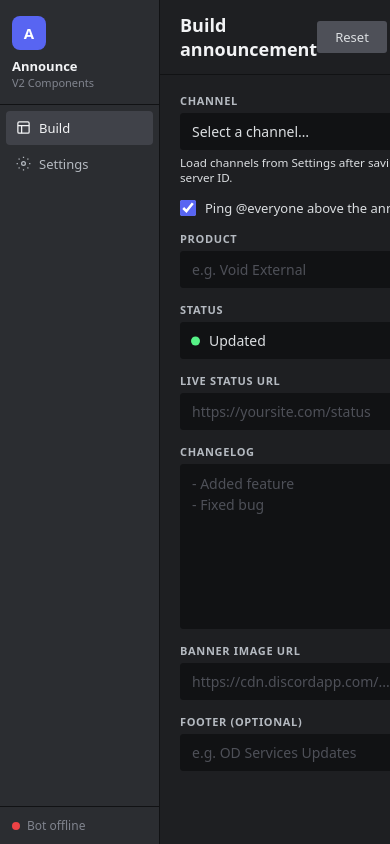
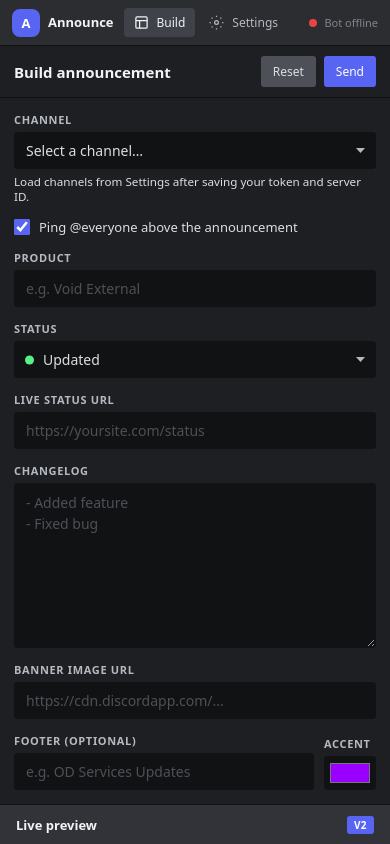
Before and after one commit to bolaman-xyz/discord-announcement-bot, a website: page public/index.html in a window 390 px wide. Drawn offline with Linux system fonts and the light colour scheme; no server answers.

Commit message:
feat: mobile responsive layout

```diff
--- a/public/styles.css
+++ b/public/styles.css
@@ -457,3 +457,55 @@ input[type=color] {
   animation: spin .7s linear infinite;
 }
 @keyframes spin { to { transform: rotate(360deg); } }
+
+/* ── Mobile ── */
+@media (max-width: 700px) {
+  html, body { overflow: auto; }
+
+  body { flex-direction: column; }
+
+  #sidebar {
+    width: 100%;
+    min-width: unset;
+    height: auto;
+    flex-direction: row;
+    align-items: center;
+    border-right: none;
+    border-bottom: 1px solid #111214;
+    padding: 8px 12px;
+    gap: 10px;
+  }
+
+  .brand { padding: 0; border-bottom: none; display: flex; align-items: center; gap: 8px; }
+  .brand-icon { margin-bottom: 0; width: 28px; height: 28px; font-size: 13px; flex-shrink: 0; }
+  .brand-sub { display: none; }
+
+  .nav { flex-direction: row; padding: 0; gap: 4px; }
+  .nav-btn { padding: 6px 10px; font-size: 12px; }
+
+  .bot-status { margin-top: 0; margin-left: auto; border-top: none; padding: 0; font-size: 11px; }
+
+  #main { height: auto; overflow: visible; }
+
+  .page { overflow: visible; }
+  .page.active { flex-direction: column; }
+
+  #buildPanel { flex-direction: column; }
+
+  .form-panel {
+    width: 100%;
+    min-width: unset;
+    border-right: none;
+    border-bottom: 1px solid #111214;
+    padding: 14px;
+  }
+
+  .preview-wrap { min-height: 420px; }
+
+  #settingsPanel { padding: 14px; }
+  .settings-card { max-width: 100%; }
+
+  .topbar { padding: 10px 14px; }
+  .topbar h1 { font-size: 15px; }
+  .btn { padding: 7px 12px; font-size: 12px; }
+}
```
